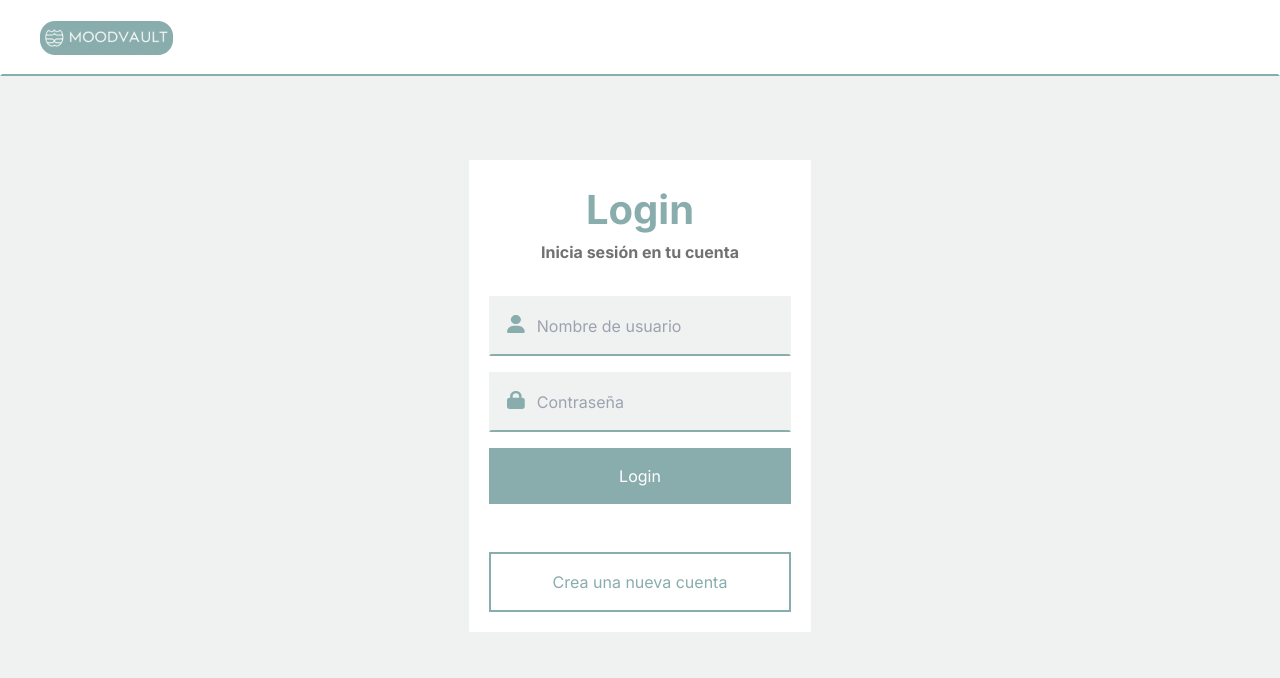
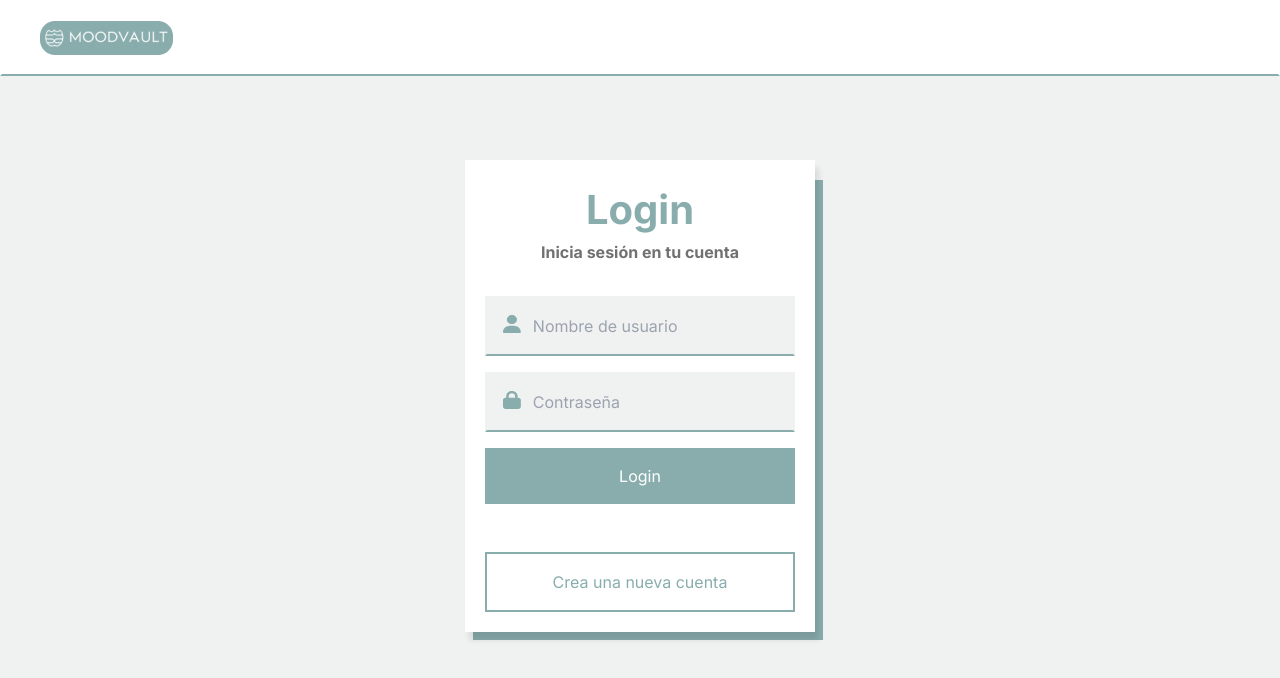
Before and after one commit to DaNiMarTmArq/moodvault-frontend, an Angular app in the folder moodvault/: page / in a window 1280 px wide. Shown: the top 678 px of the page. Built offline with nearby package versions, Linux system fonts and the light colour scheme.

Commit message:
Login form, green background

```diff
--- a/moodvault/src/app/features/auth/login-form/login-form.component.html
+++ b/moodvault/src/app/features/auth/login-form/login-form.component.html
@@ -1,5 +1,5 @@
 <app-center-layout>
-  <section id="login-form-container" class="bg-white p-5">
+  <section id="login-form-container" class="bg-white p-5 min-w-[350px] relative before:block before:bg-primary before:absolute before:w-[350px] before:h-[450px] md:before:h-[460px] before:left-2 before:z-[-1] shadow-[4px_8px_6px_0px_rgba(0,_0,_0,_0.1)]">
     <div
       id="login-form-title"
       class="flex flex-col justify-center items-center mb-8"
@@ -28,7 +28,7 @@
             id="login-username"
             type="text"
             placeholder="Nombre de usuario"
-            class="bg-fill w-full"
+            class="appearance-none bg-fill w-full"
           />
         </div>
         <div
@@ -50,7 +50,7 @@
             id="login-password"
             type="password"
             placeholder="Contraseña"
-            class="bg-fill w-full"
+            class="active:appearance-none bg-fill w-full"
           />
         </div>
         <div>
```
